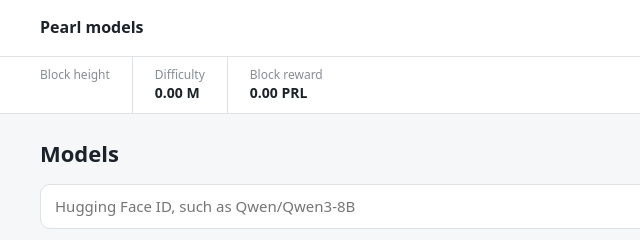
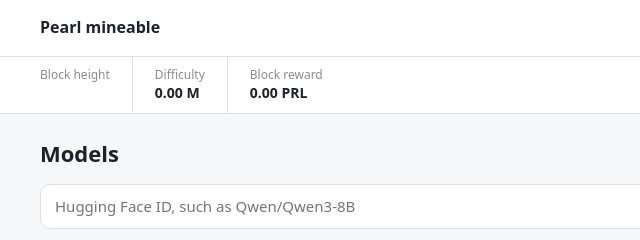
Before and after one commit to Honkware/pearl-mineable, a website built with Vite: page index.html in a window 1280 px wide. Shown: the top 240 px of the page, 0-640 px from the left. Built offline with nearby package versions, Linux system fonts and the light colour scheme; a web font is replaced by a local one; what pearljs would draw is missing.

Commit message:
Rename to pearl-mineable and add the MIT licence

```diff
--- a/index.html
+++ b/index.html
@@ -3,12 +3,12 @@
 <head>
 <meta charset="utf-8">
 <meta name="viewport" content="width=device-width, initial-scale=1">
-<title>Pearl models</title>
+<title>Pearl mineable</title>
 <script>try{const t=localStorage.getItem('theme');if(t)document.documentElement.dataset.theme=t}catch{}</script>
 </head>
 <body>
 <header class="bar"><div class="wrap">
-  <a class="brand" href="#/">Pearl models</a>
+  <a class="brand" href="#/">Pearl mineable</a>
   <span class="status" id="tip">mainnet</span>
   <button type="button" id="theme" title="Light or dark">◐</button>
 </div></header>
```
Also changed, not shown: package.json (+8 -2 lines), 2 other files.
